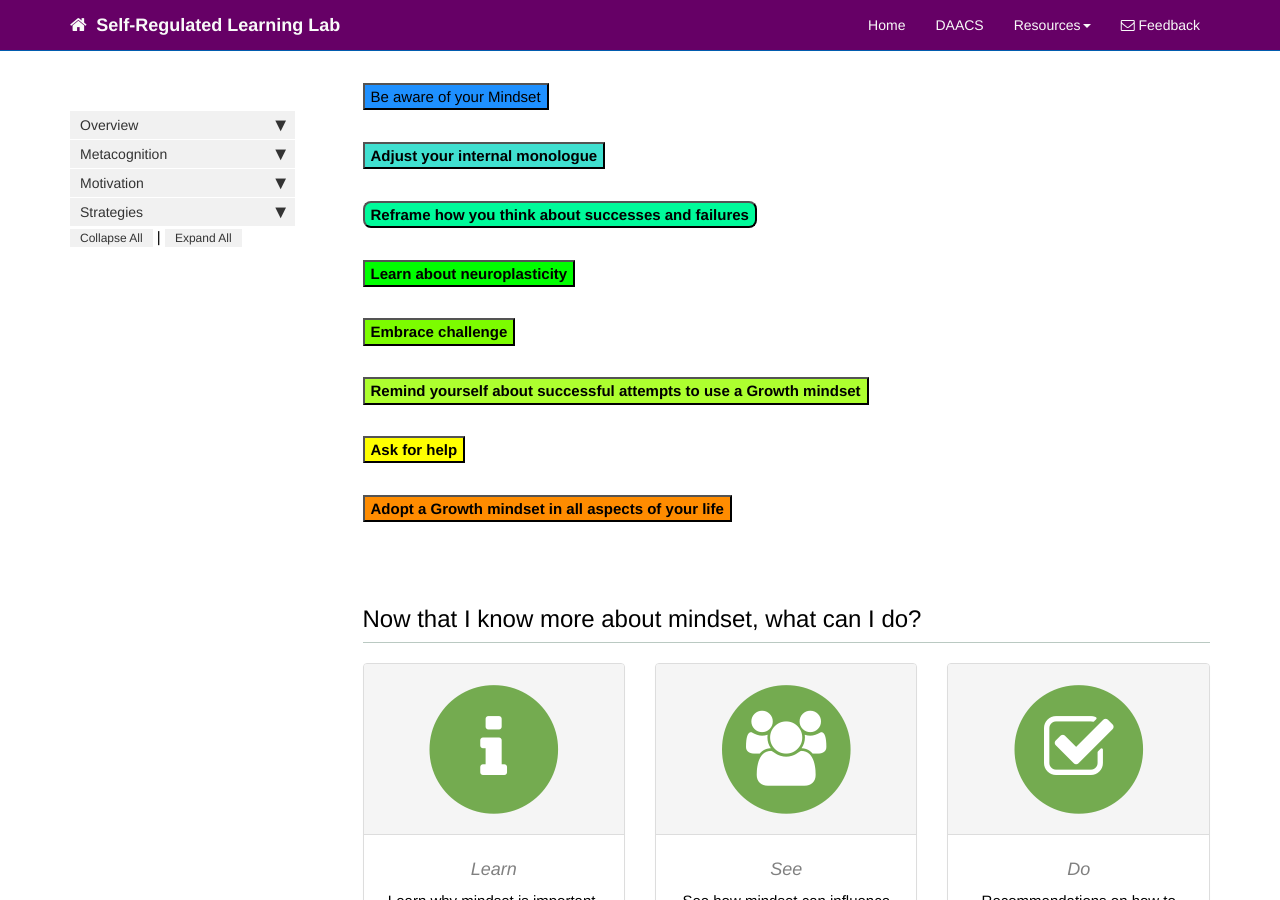
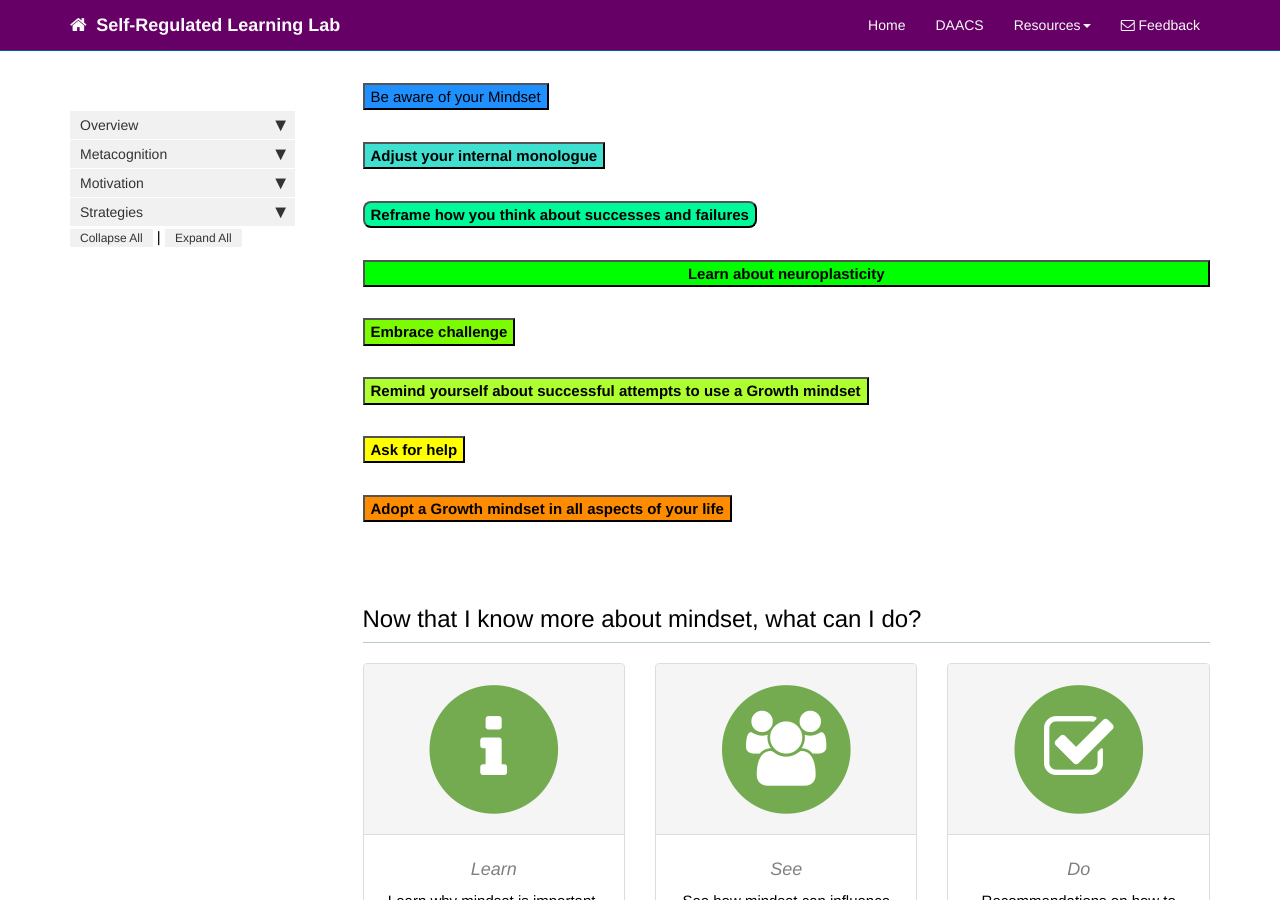
Before and after one commit to dfranklin02/SRL, a Jekyll site: the page built from docs/pages/motivation/mindset_recommendations.md, in a window 1280 px wide and 900 px high, scrolled down 652 px. Built offline with Jekyll 4.4.1, drawn with Linux system fonts in a browser that asks for light colours; nearby versions of some CDN libraries; comment, search, counter and statistics services are not loaded.

Commit message:
Update mindset_recommendations.md

```diff
--- a/docs/pages/motivation/mindset_recommendations.md
+++ b/docs/pages/motivation/mindset_recommendations.md
@@ -60,7 +60,7 @@ Think about successes and failures in terms of controllable factors – such as
 </div>
 
 <br>
-<button data-toggle="collapse" data-target="#neuroplasticity" style="background-color:Lime"><b>Learn about neuroplasticity</b></button>
+<button data-toggle="collapse" data-target="#neuroplasticity" style="background-color:Lime; width:100%"><b>Learn about neuroplasticity</b></button>
 
 <div id="neuroplasticity" class="collapse">
 The brain is like a muscle: the more you work out your brain through practice, the stronger the muscle gets, and the smarter you can become! When you learn something new, your brain forms connections, which makes your brain stronger; you are not simply born with a set amount of connections and strength of your brain. If we could not strengthen our brain, then we would not be able to learn and grow after birth!
```
